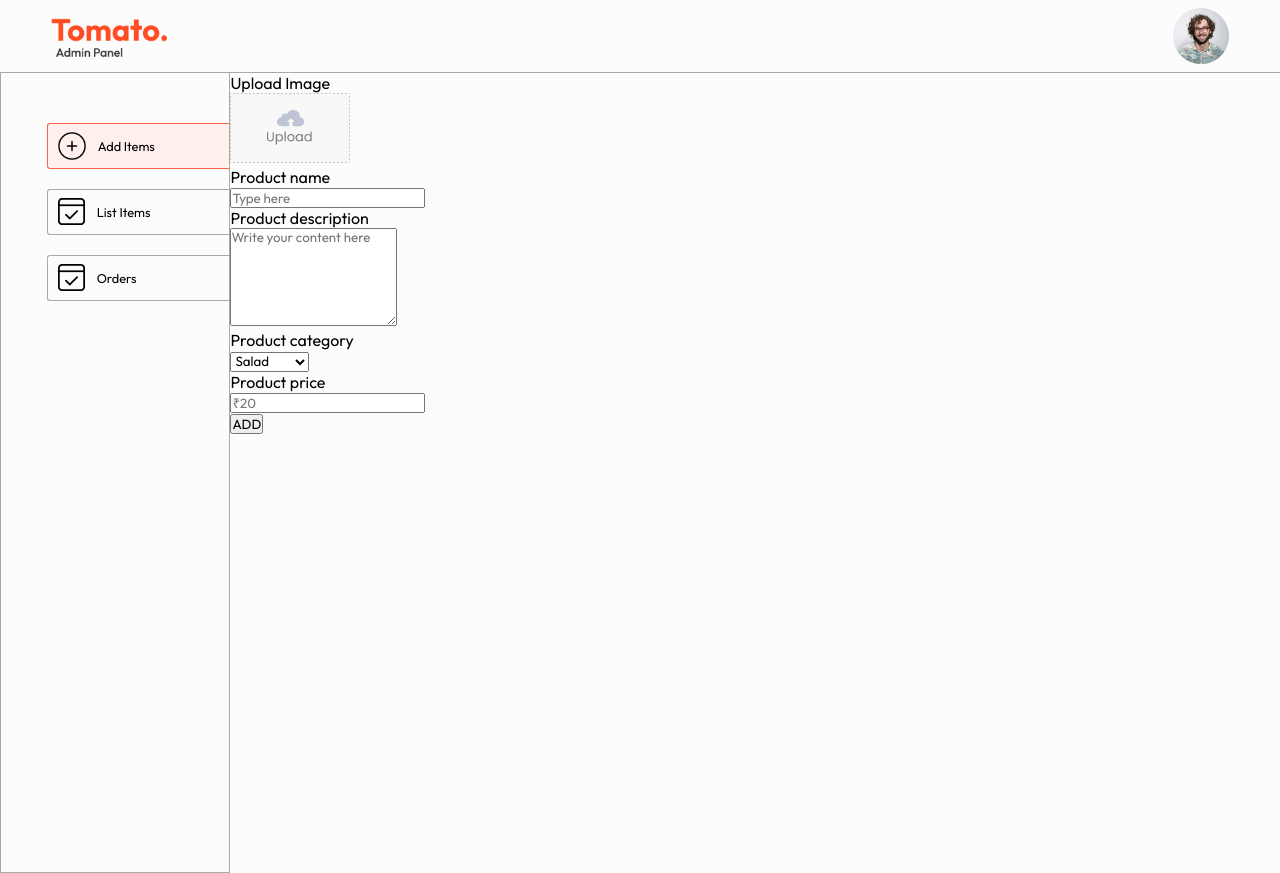
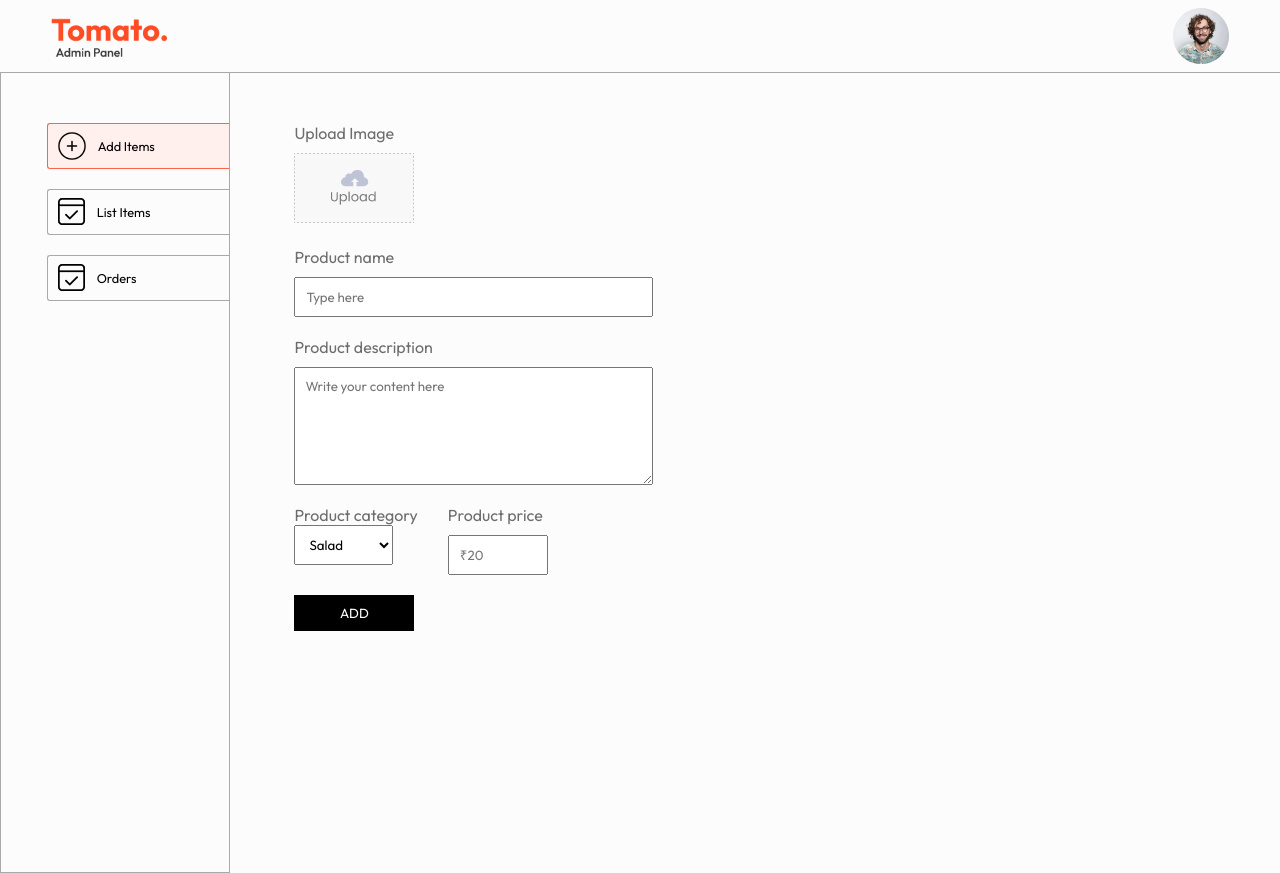
Before and after one commit to eisha-stack/Tomato-FoodDeliveryApp, a React (Vite) app in the folder admin/: page /add in a window 1280 px wide. Built offline with nearby package versions, Linux system fonts and the light colour scheme; a web font is replaced by a local one.

Commit message:
addeds css

```diff
--- a/admin/src/index.css
+++ b/admin/src/index.css
@@ -26,3 +26,8 @@
 .app-content{
   display: flex;
 }
+.flex-col{
+  display: flex;
+  flex-direction: column;
+  gap: 10px;
+}
--- a/admin/src/pages/Add/Add.css
+++ b/admin/src/pages/Add/Add.css
@@ -0,0 +1,40 @@
+.add{
+    width: 70%;
+    margin-left: max(5vw,25px);
+    margin-top: 50px;
+    color: #6d6d6d;
+    font-size: 16px;
+}
+.add form{
+    gap: 20px;
+}
+.add-image-upload img{
+    width: 120px;
+}
+.add-product-name, .add-product-description{
+    width: max(40%,280px);
+}
+.add-product-name input, .add-product-description textarea{
+    padding: 10px;
+}
+.add-category-price{
+    display: flex;
+    gap: 30px;
+}
+.add-category-price select{
+    max-width: 120px;
+    padding: 10px;
+}
+.add-category-price input{
+
+    max-width: 100px;
+    padding: 10px;
+}
+.add-btn{
+    max-width: 120px;
+    border: none;
+    padding: 10px;
+    background-color: black;
+    color: white;
+    cursor: pointer;
+}
```
